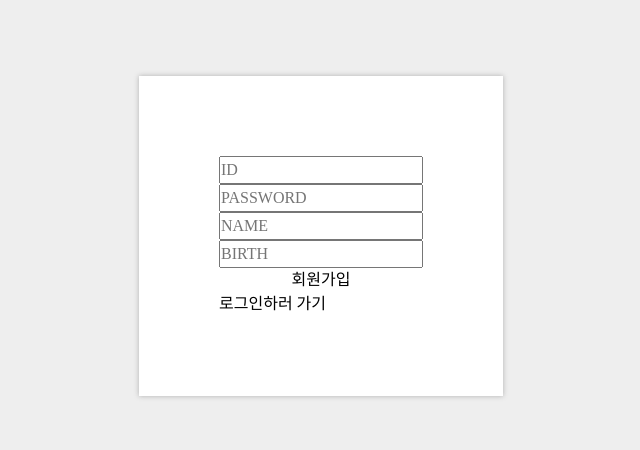
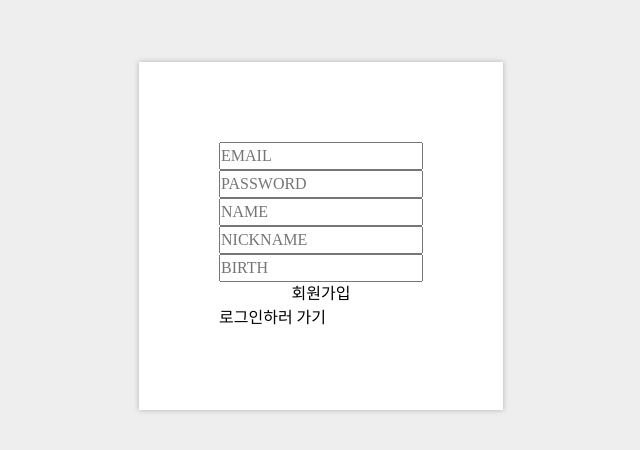
Before and after one commit to TeamAgree/chatting-app, a React app: page /signup in a window 1280 px wide. Shown: the part 164-614 px from the top of the page, without its empty margins (319-959 px from the left). Built offline with nearby package versions, Linux system fonts and the light colour scheme.

Commit message:
faet: 회원가입 닉네임 추가 및 이메일 중복확인 axios 추가

```diff
--- a/src/pages/PublicPages/SignUpPage/index.tsx
+++ b/src/pages/PublicPages/SignUpPage/index.tsx
@@ -3,30 +3,96 @@ import useInput from "@hooks/useInput";
 import { Link, Navigate } from "react-router-dom";
 import { SignUpProps } from "@typings/db";
 import { SignUpWrap, Form } from "@pages/PublicPages/LoginPage/styles";
-import { customAxios } from "@utils/customAxios";
+import axios, { AxiosRequestConfig } from "axios";
+import { useSetRecoilState } from "recoil";
+import { EmailValidation } from "@utils/validation";
 
 const SignUpPage = () => {
-    const getUserToken = localStorage.getItem('token');
 
-    const [ id, onChangeId ] = useInput('');
-    const [ password, onChangePassWord ] = useInput('');
-    const [ name, onChangeName ] = useInput('');
-    const [ birth, onChangeBirth ] = useInput('');
+    // const [id, onChangeId] = useInput('');
+    const [email, setEmail] = useState('');
+    const [password, onChangePassWord] = useInput('');
+    const [name, onChangeName] = useInput('');
+    const [nickName, onChangeNickname] = useInput('');
+    const [birth, onChangeBirth] = useInput('');
 
-    const [ isError, setIsError ] = useState(false);
-    const [ errorText, setErrorText ] = useState('');
-    const [ isSuccess, setIsSuccess ] = useState(false);
-    const [ successText, setSuccessText ] = useState('');
-    const [ successTimer, setSuccessTimer ] = useState(3);
+    const [isError, setIsError] = useState(false);
+    const [errorText, setErrorText] = useState('');
+    const [isSuccess, setIsSuccess] = useState(false);
+    const [successText, setSuccessText] = useState('');
+    const [isDoubleCheckId, setIsDoubleCheckId] = useState(false);
+    const [isDoubledCheckText, setIsDoubleCheckText] = useState('');
+    const [isEmailFormText, setIsEmailFormText] = useState('');
+    const [isEmailForm, setIsEmailForm] = useState(true);
 
-    const onSubmit = useCallback((e: React.FormEvent<HTMLFormElement>) => {
+    let timeout: NodeJS.Timeout | undefined;
+
+    const onChangeId = useCallback(async (e: React.ChangeEvent<HTMLInputElement>) => {
+
+        setEmail(e.target.value);
+        const isEmailCheck = EmailValidation(e.target.value);
+
+
+        if (e.target.value === '') {
+            setIsEmailForm(true);
+            return;
+        };
+
+        if (!isEmailCheck) {
+            setIsEmailForm(isEmailCheck);
+            setIsEmailFormText('이메일 형식으로 작성해 주세요.');
+            return;
+        } else {
+            setIsEmailForm(isEmailCheck);
+        }
+
+        if (timeout) {
+            clearTimeout(timeout);
+        }
+        timeout = setTimeout(async () => {
+            const getAxiosConfig: AxiosRequestConfig = {
+                method: "GET",
+                url: `/api/v1/public/user/double-check/${e.target.value}`,
+            };
+
+            try {
+                const res = await axios.request(getAxiosConfig);
+
+                if (res?.data.code === 100) {
+                    setIsDoubleCheckId(true);
+                    setIsDoubleCheckText(res?.data.result);
+                } else {
+                    throw res;
+                }
+
+            }
+            catch (e) {
+                console.error(e);
+            }
+        }, 500)
+
+    }, [])
+
+    const onSubmit = useCallback(async (e: React.FormEvent<HTMLFormElement>) => {
         e.preventDefault();
         setIsError(false);
         setErrorText('');
 
-        if (!id) {
+        console.log(isDoubleCheckId);
+
+        // if(!isDoubleCheckId) {
+        //     setIsError(true);
+        //     setErrorText('이메일 중복확인이 필요합니다.');
+        //     return;
+        // }
+        if (!email) {
             setIsError(true);
-            setErrorText('아이디를 입력하세요.');
+            setErrorText('이메일을 입력하세요.');
+            return;
+        }
+        if (!isEmailForm) {
+            setIsEmailForm(false);
+            setIsEmailFormText('이메일 형식으로 작성해 주세요.');
             return;
         }
         if (!password) {
@@ -39,38 +105,70 @@ const SignUpPage = () => {
             setErrorText('이름을 입력하세요.');
             return;
         }
+        if (!nickName) {
+            setIsError(true);
+            setErrorText('닉네임을 입력하세요.');
+            return;
+        }
         if (!birth) {
             setIsError(true);
             setErrorText('생일을 입력하세요.');
             return;
         }
 
-        const data: SignUpProps = { id, pw: password, name, birth };
-        const signUpData = async () => {
-            const resData = await customAxios('post', '/api/v1/public/user/join', data);
-            if (resData?.data.code === "SUCCESS") {
+        const data: SignUpProps = { id: email, nickName, pw: password, name, birth };
+
+        const postAxiosConfig: AxiosRequestConfig = {
+
+            method: "POST",
+            url: "/api/v1/public/user/join",
+            headers: {
+                'Content-Type': 'application/json'
+            },
+            data: JSON.stringify(data)
+        };
+
+        try {
+            const res = await axios.request(postAxiosConfig);
+            if (res.data.code === 100) {
                 setIsSuccess(true);
-                setSuccessText('초 후 로그인 페이지로 이동합니다.');
+                setSuccessText('회원가입에 성공했습니다.\n로그인을 진행해 주세요!')
+
+            } else {
+                throw res
             }
 
         }
+        catch (e) {
+            console.error(e);
 
-        signUpData();
+        }
 
-    }, [id, password, name, birth]);
+    }, [email, nickName, password, name, birth]);
+
+    useEffect(() => {
+        setIsError(false);
+        setErrorText('');
+        setIsDoubleCheckId(false);
+        setIsDoubleCheckText('');
+
+    }, [email, password, name, nickName, birth]);
 
 
     return (
         <SignUpWrap>
             <div className="container">
                 <Form onSubmit={onSubmit}>
-                    <input type="text" name="id" placeholder="ID" value={id} onChange={onChangeId} />
-                    <input type="password" name="password" placeholder="PASSWORD" value={password} onChange={onChangePassWord}/>
-                    <input type="text" name="name" placeholder="NAME" value={name} onChange={onChangeName}/>
-                    <input type="number" name="birth" placeholder="BIRTH" value={birth} onChange={onChangeBirth}/>
+                    <input type="text" name="email" placeholder="EMAIL" maxLength={30} value={email} onChange={onChangeId} />
+                    {isDoubleCheckId && <p>{isDoubledCheckText}</p>}
+                    {!isEmailForm && <p>{isEmailFormText}</p>}
+                    <input type="password" name="password" placeholder="PASSWORD" value={password} onChange={onChangePassWord} />
+                    <input type="text" name="name" placeholder="NAME" value={name} onChange={onChangeName} />
+                    <input type="text" name="nickName" placeholder="NICKNAME" value={nickName} onChange={onChangeNickname} />
+                    <input type="number" name="birth" placeholder="BIRTH" value={birth} onChange={onChangeBirth} />
                     <button type="submit">회원가입</button>
                     {isError && <p>{errorText}</p>}
-                    {isSuccess && <p>{successTimer} {successText}</p>}
+                    {isSuccess && <p>{successText}</p>}
                 </Form>
                 <Link to="/login">로그인하러 가기</Link>
             </div>
```
